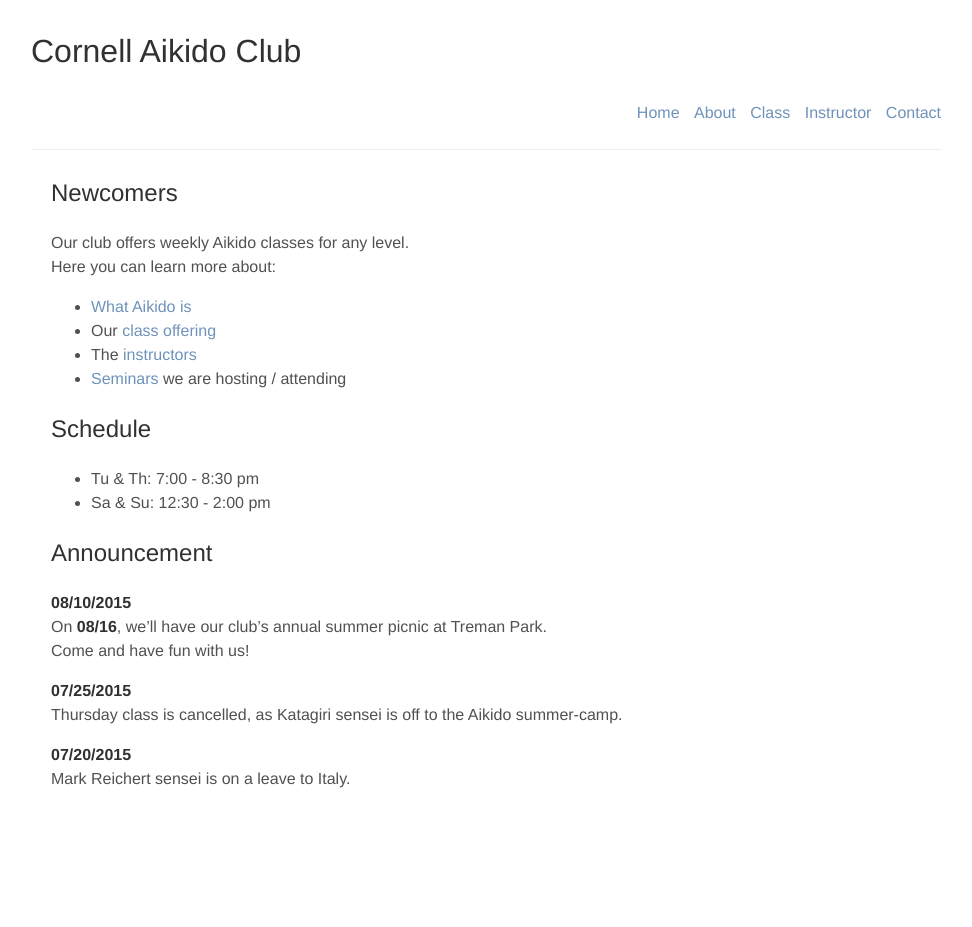
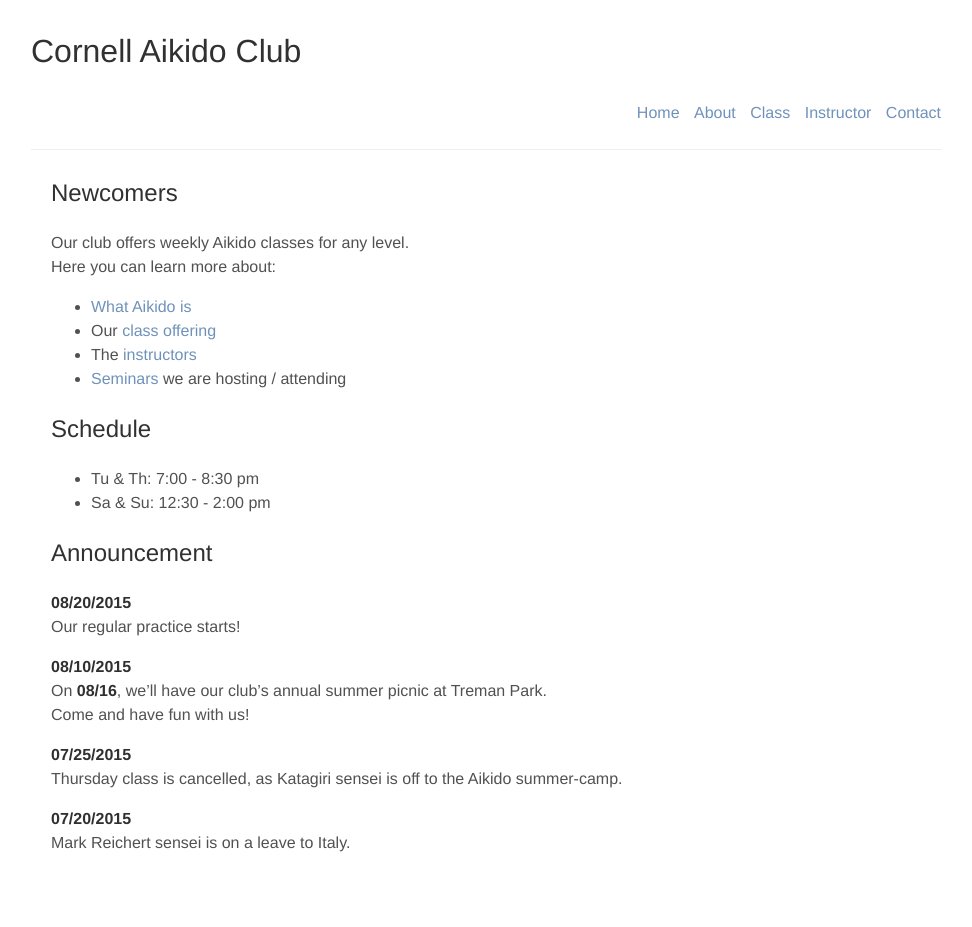
Before and after one commit to CornellAikido/website, a Jekyll site: the page built from pages/index.md, in a window 1280 px wide. Shown: the whole page, without its empty margins (154-1126 px from the left). Built offline with Jekyll 4.4.1, drawn with Linux system fonts in a browser that asks for light colours.

Commit message:
Something I show to Mark

```diff
--- a/pages/index.md
+++ b/pages/index.md
@@ -17,6 +17,9 @@
 
 ## Announcement
 
+**08/20/2015**
+Our regular practice starts!
+
 **08/10/2015**
 On **08/16**, we'll have our club's annual summer picnic at Treman Park.
 Come and have fun with us!
```
